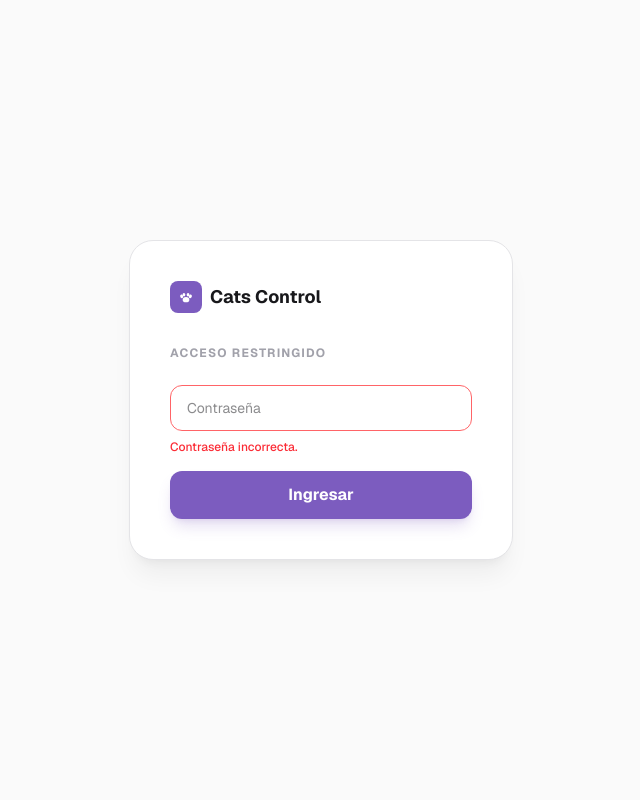
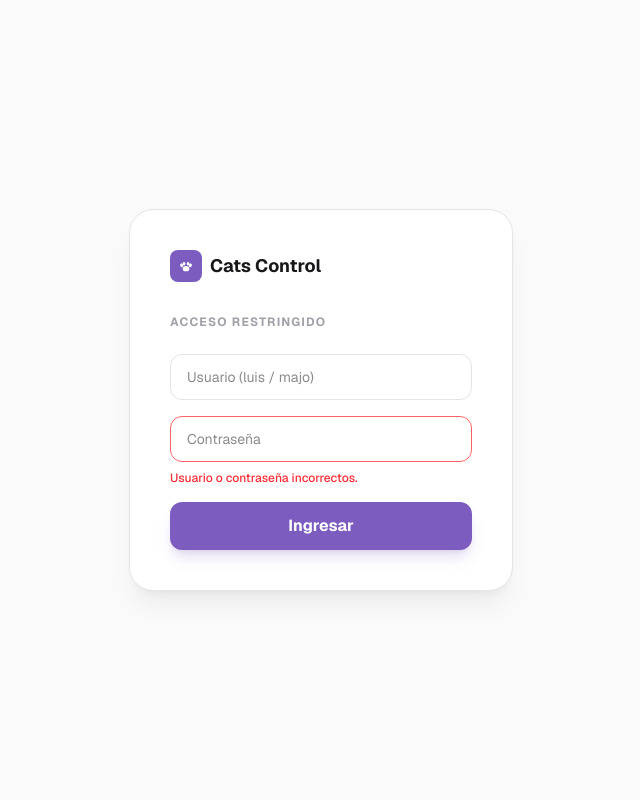
Before and after one commit to 4catsagencia-boop/4cats-app, a Next.js app: page /cats-control in a window 1280 px wide. Both pictures are taken after a click on the button "Ingresar". Shown: the top 800 px of the page, without its empty margins (319-959 px from the left). Built offline with nearby package versions, Linux system fonts and the light colour scheme; no server answers.

Commit message:
feat: add multi-user auth to Cats Control
- New /api/cats-control/auth endpoint with username + password
- Users: luis (admin) and majo (web developer)
- Passwords read from USER_LUIS_PASSWORD and USER_MAJO_PASSWORD env vars
- Sidebar shows user name with emoji (Luis 👑, María José 🌷)

```diff
--- /dev/null
+++ b/app/api/cats-control/auth/route.ts
@@ -0,0 +1,30 @@
+import { NextRequest, NextResponse } from "next/server"
+
+const users: Record<string, { name: string; passwordEnvKey: string }> = {
+  luis: { name: "Luis", passwordEnvKey: "USER_LUIS_PASSWORD" },
+  majo: { name: "María José", passwordEnvKey: "USER_MAJO_PASSWORD" },
+}
+
+export async function POST(req: NextRequest) {
+  const { username, password } = await req.json()
+
+  if (!username || !password) {
+    return NextResponse.json({ ok: false }, { status: 400 })
+  }
+
+  const user = users[username.toLowerCase().trim()]
+  if (!user) {
+    return NextResponse.json({ ok: false }, { status: 401 })
+  }
+
+  const expectedPassword = process.env[user.passwordEnvKey]
+  if (!expectedPassword) {
+    return NextResponse.json({ ok: false }, { status: 500 })
+  }
+
+  if (password !== expectedPassword) {
+    return NextResponse.json({ ok: false }, { status: 401 })
+  }
+
+  return NextResponse.json({ ok: true, name: user.name }, { status: 200 })
+}
--- a/app/cats-control/components/Sidebar.tsx
+++ b/app/cats-control/components/Sidebar.tsx
@@ -4,6 +4,7 @@ type View = "dashboard" | "cotizaciones" | "clientes" | "planes";
 
 interface SidebarProps {
   activeView: View;
+  userName: string;
   onNavigate: (view: View) => void;
 }
 
@@ -46,7 +47,13 @@ const items: { view: View; label: string; icon: React.ReactNode }[] = [
   },
 ];
 
-export default function Sidebar({ activeView, onNavigate }: SidebarProps) {
+function userEmoji(name: string) {
+  if (name.toLowerCase().includes("luis")) return "👑";
+  if (name.toLowerCase().includes("maría") || name.toLowerCase().includes("majo")) return "🌷";
+  return "🐱";
+}
+
+export default function Sidebar({ activeView, userName, onNavigate }: SidebarProps) {
   return (
     <aside className="w-60 shrink-0 bg-white dark:bg-[#0F0F12] border-r border-[#E4E4E7] dark:border-[#2A2A35] flex flex-col">
       <div className="px-5 py-5 border-b border-[#E4E4E7] dark:border-[#2A2A35]">
@@ -85,6 +92,11 @@ export default function Sidebar({ activeView, onNavigate }: SidebarProps) {
       </nav>
 
       <div className="px-5 py-4 border-t border-[#E4E4E7] dark:border-[#2A2A35]">
+        {userName && (
+          <p className="text-xs font-semibold text-[#52525B] dark:text-[#A1A1AA] mb-1">
+            {userEmoji(userName)} {userName}
+          </p>
+        )}
         <p className="text-[10px] text-[#A1A1AA]">4cats Studio · 2026</p>
       </div>
     </aside>
--- a/app/cats-control/page.tsx
+++ b/app/cats-control/page.tsx
@@ -11,28 +11,33 @@ type View = "dashboard" | "cotizaciones" | "clientes" | "planes";
 
 export default function CatsControlPage() {
   const [auth, setAuth] = useState(false);
+  const [userName, setUserName] = useState("");
+  const [username, setUsername] = useState("");
   const [pw, setPw] = useState("");
   const [err, setErr] = useState(false);
   const [activeView, setActiveView] = useState<View>("dashboard");
   const [sidebarOpen, setSidebarOpen] = useState(false);
 
   useEffect(() => {
-    if (typeof window !== "undefined" && sessionStorage.getItem("cats_control_auth") === "true") {
-      setAuth(true);
+    if (typeof window !== "undefined") {
+      const stored = sessionStorage.getItem("cats_control_user");
+      if (stored) { setAuth(true); setUserName(stored); }
     }
   }, []);
 
   async function handleLogin() {
     try {
-      const res = await fetch("/api/admin/auth", {
+      const res = await fetch("/api/cats-control/auth", {
         method: "POST",
-        body: JSON.stringify({ password: pw }),
+        body: JSON.stringify({ username, password: pw }),
         headers: { "Content-Type": "application/json" },
       });
       if (res.ok) {
+        const { name } = await res.json();
         setAuth(true);
+        setUserName(name);
         setErr(false);
-        if (typeof window !== "undefined") sessionStorage.setItem("cats_control_auth", "true");
+        if (typeof window !== "undefined") sessionStorage.setItem("cats_control_user", name);
       } else {
         setErr(true);
         setPw("");
@@ -66,6 +71,14 @@ export default function CatsControlPage() {
 
           <div className="flex flex-col gap-4">
             <input
+              type="text"
+              value={username}
+              onChange={(e) => { setUsername(e.target.value); setErr(false); }}
+              onKeyDown={(e) => { if (e.key === "Enter") handleLogin(); }}
+              placeholder="Usuario (luis / majo)"
+              className="w-full border border-[#E4E4E7] dark:border-[#3F3F46] rounded-xl px-4 py-3 text-sm outline-none focus:ring-2 focus:ring-[#7C5CBF] focus:border-[#7C5CBF] transition-all bg-white dark:bg-[#27272A] text-[#18181B] dark:text-white"
+            />
+            <input
               type="password"
               value={pw}
               onChange={(e) => { setPw(e.target.value); setErr(false); }}
@@ -75,7 +88,7 @@ export default function CatsControlPage() {
                 err ? "border-red-400" : "border-[#E4E4E7] dark:border-[#3F3F46]"
               }`}
             />
-            {err && <p className="text-xs text-red-500 font-medium -mt-2">Contraseña incorrecta.</p>}
+            {err && <p className="text-xs text-red-500 font-medium -mt-2">Usuario o contraseña incorrectos.</p>}
             <button
               onClick={handleLogin}
               className="w-full bg-[#7C5CBF] text-white font-bold py-3 rounded-xl hover:bg-[#6B4DAE] transition-all active:scale-[0.98] shadow-lg shadow-[#7C5CBF]/20"
@@ -109,6 +122,7 @@ export default function CatsControlPage() {
       <div className={`fixed md:static inset-y-0 left-0 z-30 transition-transform duration-300 md:translate-x-0 ${sidebarOpen ? "translate-x-0" : "-translate-x-full"}`}>
         <Sidebar
           activeView={activeView}
+          userName={userName}
           onNavigate={(view) => { setActiveView(view); setSidebarOpen(false); }}
         />
       </div>
```
